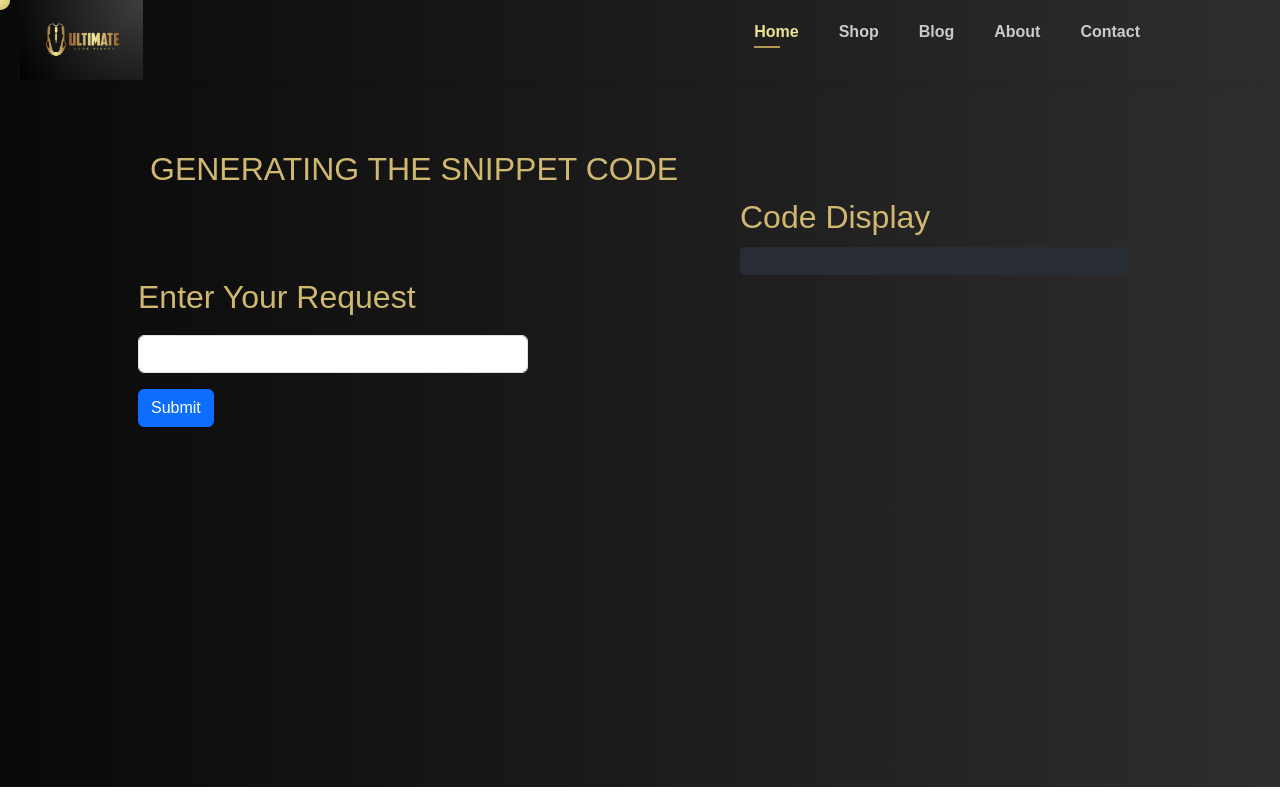
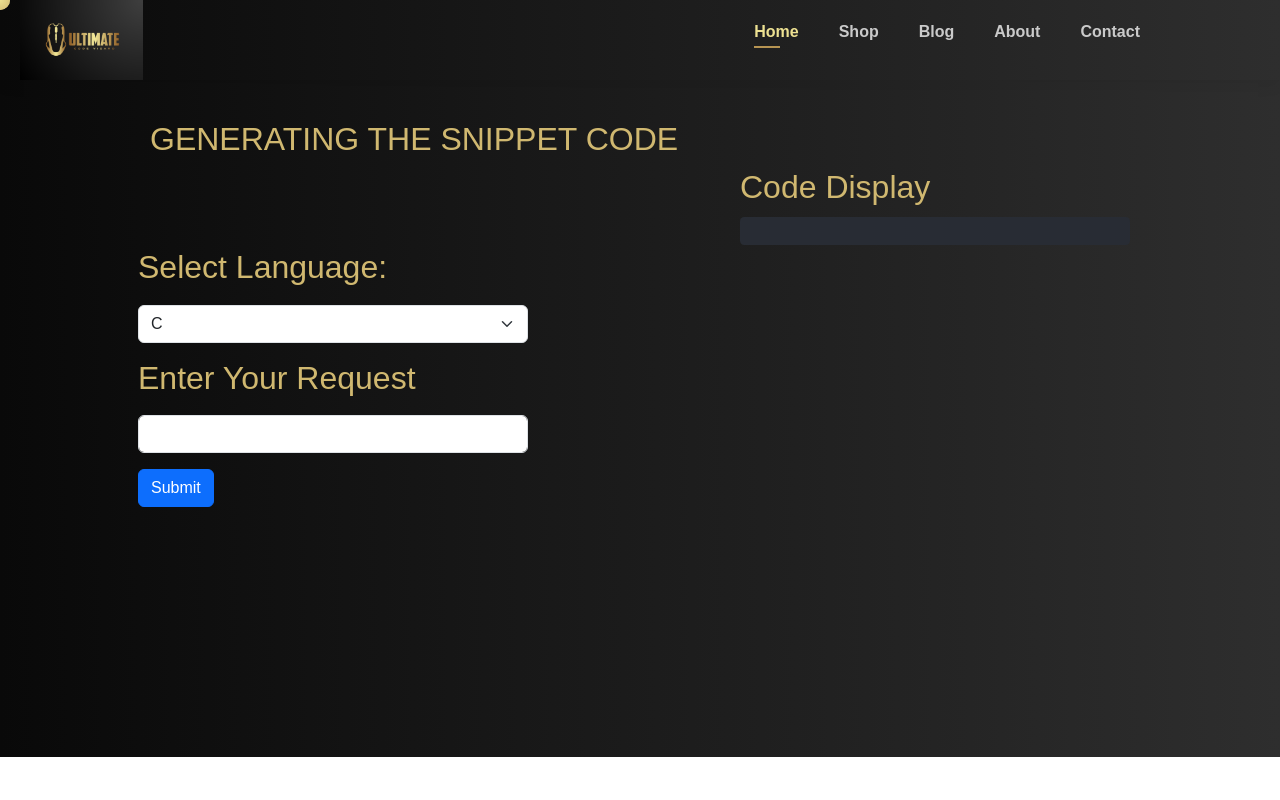
Before and after one commit to omkareshwar9849/UltimateCodeVizard, a React (Create React App) app in the folder frontend/: page /feature/codegenerator in a window 1280 px wide. Built offline with nearby package versions, Linux system fonts and the light colour scheme.

Commit message:
feat(frontend): added basic frontend features

```diff
--- a/frontend/src/components/OtpForm.jsx
+++ b/frontend/src/components/OtpForm.jsx
@@ -1,17 +1,22 @@
-import React from 'react';
+import React, { useState } from 'react';
 
-const OtpForm = ({ handleSubmit, otp, onChange, setJson }) => {
+const OtpForm = ({ handleSubmit, otp, onChange, setJson, selectedLanguage, onLanguageChange }) => {
+  const [loading, setLoading] = useState(false);
+  const [inputLanguage, setInputLanguage] = useState(selectedLanguage);
+
   const handleSubmitInternal = async (e) => {
     e.preventDefault();
+    setLoading(true); // Set loading to true before sending the request
     const res = await fetch("http://localhost:5000/generate", {
       method: "POST",
       headers: {
         "Content-Type": "application/json"
       },
-      body: JSON.stringify({ prompt: otp })
+      body: JSON.stringify({ prompt:inputLanguage, otp  })
     });
     const json = await res.json();
     setJson(json);
+    setLoading(false); // Set loading to false after receiving the response
   }
 
   const handleChange = (e) => {
@@ -20,13 +25,33 @@ const OtpForm = ({ handleSubmit, otp, onChange, setJson }) => {
     }
   }
 
+  const handleLanguageChange = (e) => {
+    const selectedLanguage = e.target.value;
+    setInputLanguage(selectedLanguage);
+    onLanguageChange(selectedLanguage);
+  }
+
   return (
     <form onSubmit={handleSubmitInternal}>
       <div className="mb-3">
-        <label htmlFor="otp" autoComplete="false" className="form-label"><h1> Enter Your Request </h1></label>
-        <input type="text" value={otp} onChange={handleChange} className="form-control" id="otp" name="otp" required />
+
+      <div className="mb-3">
+      <label htmlFor="language" className="form-label"><h1>Select Language:</h1></label>
+        <select id="language" className="form-select" value={inputLanguage} onChange={handleLanguageChange}>
+          <option value="c programe for">C</option>
+          <option value="c++ programe for">C++</option>
+          <option value="java programe for ">JAVA</option>
+          <option value="python programe for">Python</option>
+          {/* Add more options for other languages if needed */}
+        </select>
       </div>
+
+      <label htmlFor="otp" autoComplete="false" className="form-label"><h1> Enter Your Request </h1></label>
+      <input type="text" value={otp} onChange={handleChange} className="form-control" id="otp" name="otp" required />
+      </div>
+
       <button type="submit" className="btn btn-primary">Submit</button>
+      {loading && <div className="loader"></div>} {/* Display loader if loading is true */}
     </form>
   );
 };
--- a/frontend/src/components/codeDisplay.jsx
+++ b/frontend/src/components/codeDisplay.jsx
@@ -2,9 +2,10 @@ import React from 'react';
 import { Prism as SyntaxHighlighter } from 'react-syntax-highlighter';
 import { oneDark } from 'react-syntax-highlighter/dist/esm/styles/prism';
 
-const CodeDisplay = ({ code }) => {
+const CodeDisplay = ({ code, language }) => {
+  console.log("Code Display props:", language);
   return (
-    <SyntaxHighlighter language="c" style={oneDark} showLineNumbers wrapLines>
+    <SyntaxHighlighter language={language} style={oneDark} showLineNumbers wrapLines>
       {code}
     </SyntaxHighlighter>
   );
--- a/frontend/src/components/feature/codegenerator.jsx
+++ b/frontend/src/components/feature/codegenerator.jsx
@@ -9,24 +9,37 @@ import CustomCursor from '../CustomCursor';
 const Codegenerator = () =>{
     const [otp, setOtp] = useState('');
     const [json, setJson] = useState('');
+    const [selectedLanguage, setSelectedLanguage] = useState('c');
 
     const setJsonResponse = (response) => {
     setJson(response);
     };
+
+    const handleLanguageChange = (language) => {
+        setSelectedLanguage(language);
+        console.log(language);
+    };
+
     return (
         <div>
             <CustomCursor/>
             <Header />
             <div >
                 <div className="code">
-                    <h1>GENERATING THE SNIPPET CODE</h1>
+                    <h1>GENERATING THE SNIPPET CODE </h1>
                     <div className="row">
                         <div className="col-md-6 left-section prompt">
-                            <OtpForm otp={otp} onChange={setOtp} setJson={setJsonResponse} />
+                            <OtpForm
+                                otp={otp}
+                                onChange={setOtp}
+                                setJson={setJsonResponse}
+                                selectedLanguage={selectedLanguage}
+                                onLanguageChange={handleLanguageChange}
+                            />
                         </div>
                         <div className="col-md-6 right-section">
-                            <h1>Code Display</h1>
-                            <CodeDisplay code={json.output} />
+                            <h1>{`Code Display `}</h1>
+                            <CodeDisplay code={json.output} language={selectedLanguage} />
                         </div>
                     </div>
                 </div>
--- a/frontend/src/components/feature/feature.css
+++ b/frontend/src/components/feature/feature.css
@@ -1,10 +1,10 @@
 .code{
-  padding: 70px 150px 200px 150px;
+  padding: 40px 150px 90px 150px;
   background: linear-gradient(to right, #090909, #2e2e2e);
 }
 
 .code1{
-  padding: 50px 150px 0px 150px;
+  padding: 20px 150px 0px 150px;
   background: linear-gradient(to right, #090909, #2e2e2e);
 }
 
--- a/frontend/src/components/home.css
+++ b/frontend/src/components/home.css
@@ -36,3 +36,35 @@
     max-width: 100%;
     height: auto;
   }
+
+  .loader {
+    border: 6px solid rgba(250, 248, 248, 0.1);
+    border-left-color: #d0b870;
+    border-radius: 50%;
+    width: 50px;
+    height: 50px;
+    animation: spin 1s linear infinite;
+    margin-top: 10px; /* Adjust margin as needed */
+
+  }
+
+  @keyframes spin {
+    to {
+      transform: rotate(360deg);
+    }
+  }
+  .sunny {
+    display: flex;
+    flex-direction: row;
+  }
+  .select-button {
+    background-color: #ffffff;
+    outline:none;
+    color:black;
+  }
+  .sunny-btn {
+    border: 1px solid black;
+    margin-left:30px;
+    margin-top: 40px;
+background-color: white;
+  }
```
